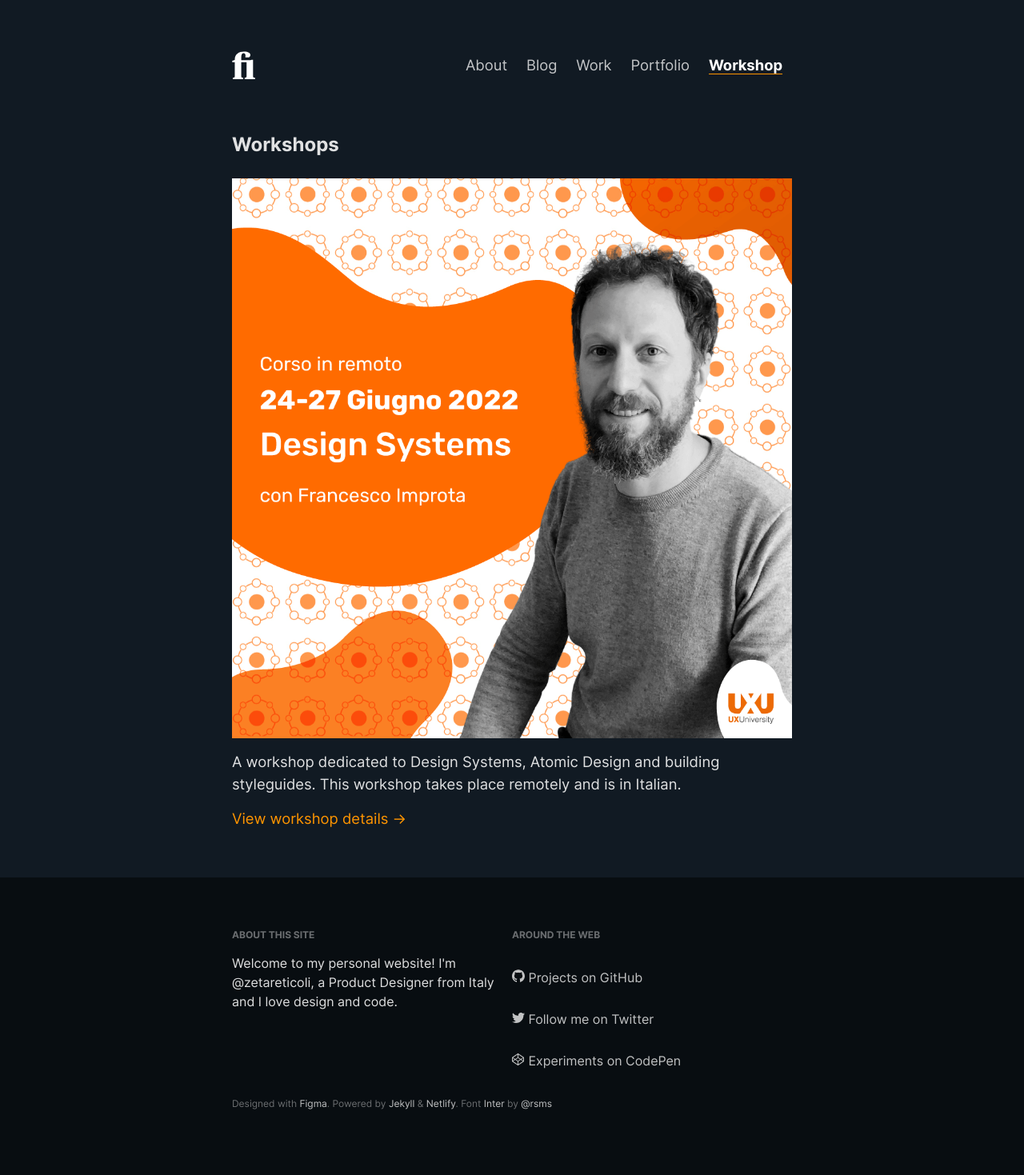
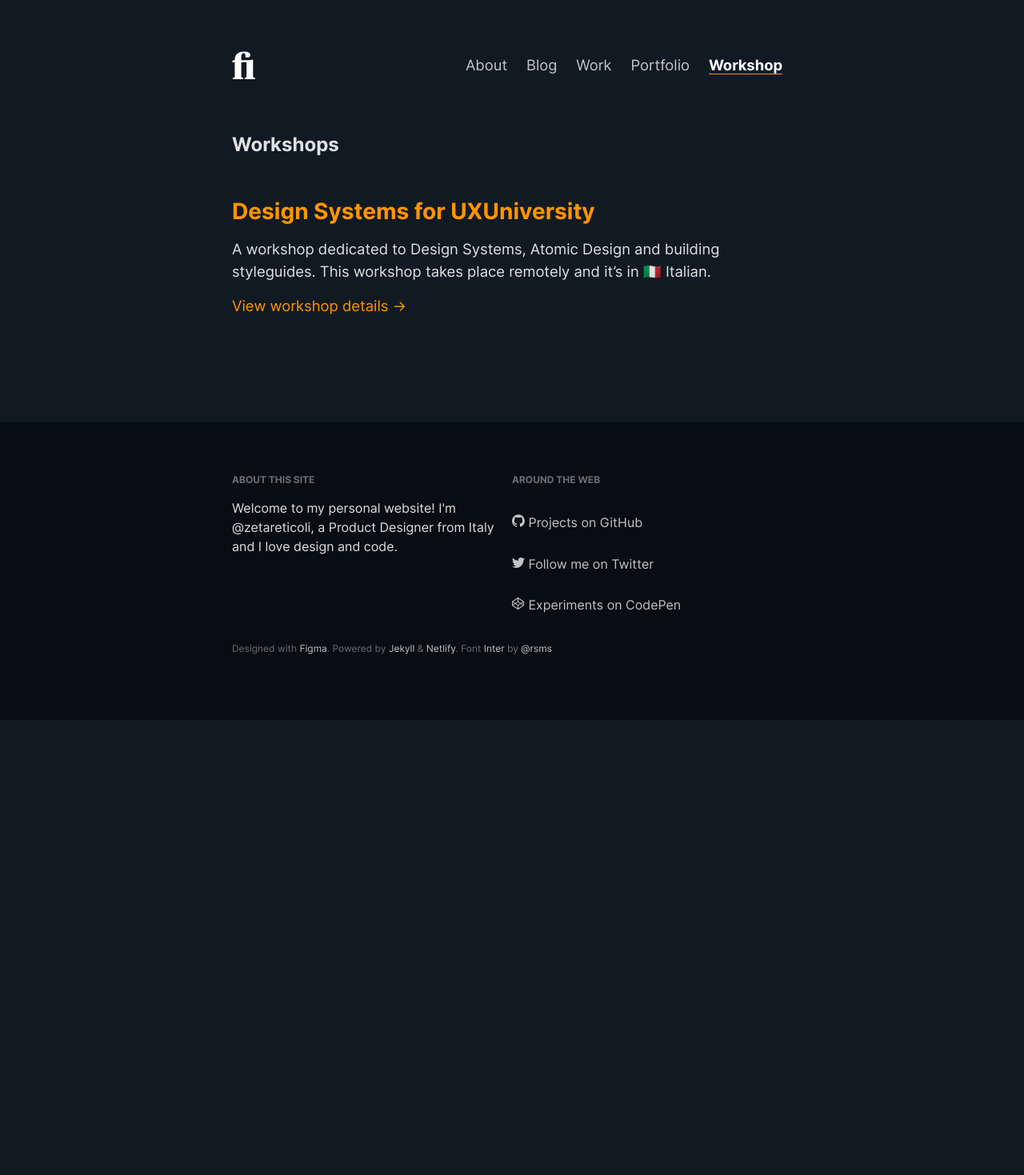
Before and after one commit to zetareticoli/fi, a Jekyll site: the page built from workshop.md, in a window 1280 px wide. Shown: the whole page at 80% size. Built offline with Jekyll 4.4.1, drawn with Linux system fonts in a browser that asks for light colours; after the commit the page ends 900 px from its top, so only the background shows below that.

Commit message:
Updated workshop page

```diff
--- a/workshop.md
+++ b/workshop.md
@@ -3,10 +3,10 @@ layout: page
 lead: <strong>Workshops</strong>
 ---
 
-<a href="https://www.uxuniversity.it/11/c_13/design-systems" target="_blank"><img src="/img/design-systems-workshop.png" alt="Workshop su Design System, il 24 e 27 Giugno 2022 da remoto" title="Design Systems Workshop - Cover UXUniversity"></a>
+<h2><a href="https://www.uxuniversity.it/11/c_13/design-systems">Design Systems for UXUniversity</a></h2>
 
 A workshop dedicated to Design Systems, Atomic Design and building styleguides.
-This workshop takes place remotely and is in Italian.
+This workshop takes place remotely and it's in 🇮🇹 Italian.
 
 <a href="https://www.uxuniversity.it/11/c_13/design-systems" target="_blank" alt="Visit UXUuniversity workshop page" title="See workshop details">View workshop details &rarr;</a>
 
```
